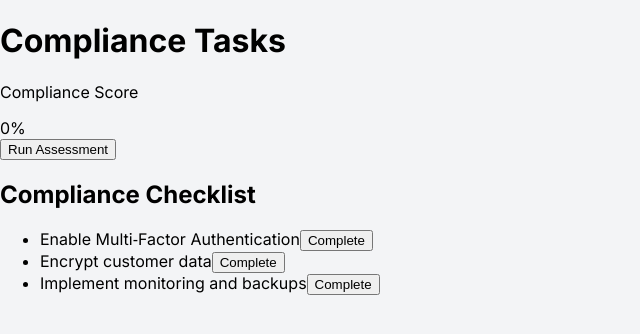
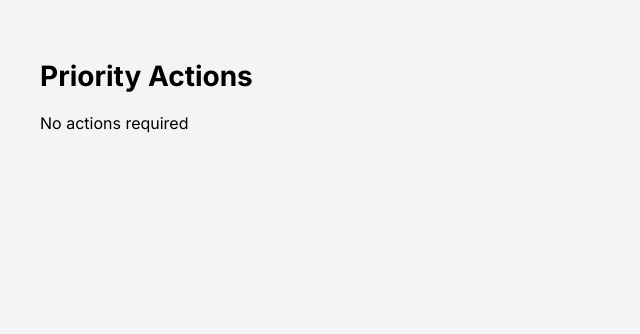
Before and after one commit to abdisamad9009-dot/complypilot-frontend, a Next.js app: page /tasks in a window 1280 px wide. Shown: the top 334 px of the page, without its empty margins (0-640 px from the left). Built offline with nearby package versions, Linux system fonts and the light colour scheme.

Commit message:
Update page.tsx

```diff
--- a/app/tasks/page.tsx
+++ b/app/tasks/page.tsx
@@ -1,105 +1,62 @@
 "use client"
 
-import { useState, useEffect } from "react"
-import Link from "next/link"
+import { useSearchParams } from "next/navigation"
 
 export default function TasksPage() {
+  const searchParams = useSearchParams()
 
-  const [score, setScore] = useState(0)
+  const gdpr = JSON.parse(decodeURIComponent(searchParams.get("gdprIssues") || "[]"))
+  const auth = JSON.parse(decodeURIComponent(searchParams.get("authIssues") || "[]"))
+  const security = JSON.parse(decodeURIComponent(searchParams.get("securityIssues") || "[]"))
 
-  const [tasks, setTasks] = useState([
-    { name: "Enable Multi‑Factor Authentication", done: false },
-    { name: "Encrypt customer data", done: false },
-    { name: "Implement monitoring and backups", done: false }
-  ])
+  const allRisks = [...gdpr, ...auth, ...security]
 
-  useEffect(() => {
-    const savedScore = localStorage.getItem("complianceScore")
-    if (savedScore) {
-      setScore(Number(savedScore))
-    }
-  }, [])
+  const actions = allRisks.map(risk => {
+    if (risk.includes("privacy policy"))
+      return "Create and implement a GDPR-compliant privacy policy"
 
-  function completeTask(index) {
+    if (risk.includes("multi-factor"))
+      return "Enable multi-factor authentication across all accounts"
 
-    const updatedTasks = [...tasks]
+    if (risk.includes("encrypted"))
+      return "Implement encryption for sensitive data"
 
-    if (!updatedTasks[index].done) {
+    if (risk.includes("password"))
+      return "Enforce strong password policies"
 
-      updatedTasks[index].done = true
+    if (risk.includes("monitoring"))
+      return "Set up monitoring for unauthorized access"
 
-      const newScore = score + 2
+    if (risk.includes("firewall"))
+      return "Implement firewall protection"
 
-      setScore(newScore)
-
-      localStorage.setItem("complianceScore", newScore)
-    }
-
-    setTasks(updatedTasks)
-  }
+    return "Review and resolve: " + risk
+  })
 
   return (
-    <div className="min-h-screen bg-white text-black p-8 space-y-10">
-
-      <h1 className="text-3xl font-bold">
-        Compliance Tasks
+    <div style={{ padding: "40px" }}>
+      <h1 style={{ fontSize: "28px", marginBottom: "20px" }}>
+        Priority Actions
       </h1>
 
-      <div>
-        <p className="text-sm text-gray-500">
-          Compliance Score
-        </p>
-
-        <div className="text-5xl font-bold">
-          {score}%
-        </div>
-
-        <Link href="/assessment">
-          <button className="mt-4 bg-black text-white px-4 py-2 rounded">
-            Run Assessment
-          </button>
-        </Link>
-      </div>
-
-      <div>
-
-        <h2 className="text-xl font-semibold mb-3">
-          Compliance Checklist
-        </h2>
-
-        <ul className="space-y-3">
-
-          {tasks.map((task, index) => (
-
-            <li
-              key={index}
-              className="flex justify-between items-center border p-3 rounded"
-            >
-
-              <span className={task.done ? "line-through text-gray-400" : ""}>
-                {task.name}
-              </span>
-
-              <button
-                onClick={() => completeTask(index)}
-                disabled={task.done}
-                className={
-                  task.done
-                    ? "bg-gray-300 text-gray-600 px-3 py-1 rounded"
-                    : "bg-black text-white px-3 py-1 rounded"
-                }
-              >
-                {task.done ? "Completed" : "Complete"}
-              </button>
-
-            </li>
-
-          ))}
-
-        </ul>
-
-      </div>
-
+      {actions.length === 0 ? (
+        <p>No actions required</p>
+      ) : (
+        actions.map((action, i) => (
+          <div
+            key={i}
+            style={{
+              padding: "14px",
+              background: "#ecfdf5",
+              marginBottom: "12px",
+              borderRadius: "8px",
+              border: "1px solid #d1fae5"
+            }}
+          >
+            {action}
+          </div>
+        ))
+      )}
     </div>
   )
 }
```
